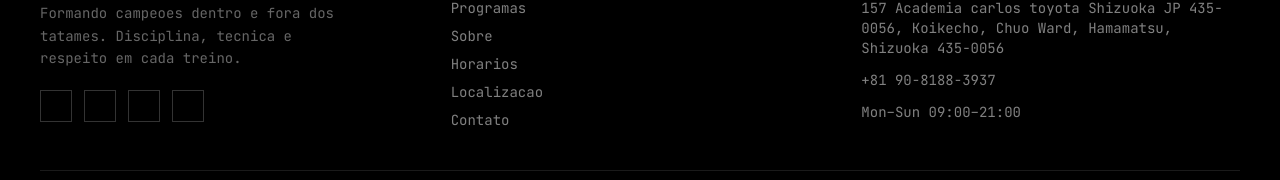
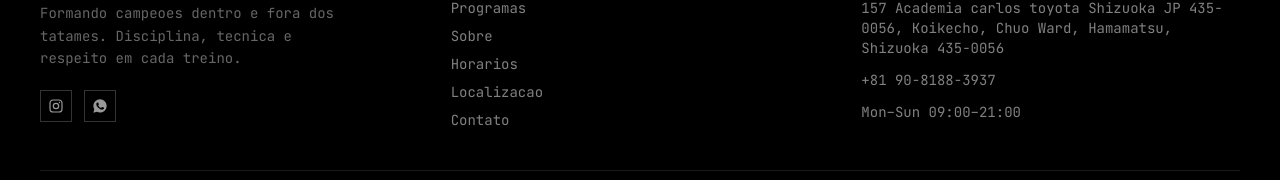
Before and after one commit to leonardkenji/ctbjj-front, a React (Vite) app: page / in a window 1280 px wide. Shown: the part 10564-10744 px from the top of the page. Built offline with nearby package versions, Linux system fonts and the light colour scheme; no server answers.

Commit message:
corrigido algumas coisas quebradas no footer

```diff
--- a/src/layout/Footer.tsx
+++ b/src/layout/Footer.tsx
@@ -1,3 +1,20 @@
+import type { ReactNode } from "react";
+
+const socialIcons: Record<string, ReactNode> = {
+  instagram: (
+    <svg viewBox="0 0 24 24" width="16" height="16" fill="none" stroke="currentColor" strokeWidth="1.8">
+      <rect x="3" y="3" width="18" height="18" rx="5" />
+      <circle cx="12" cy="12" r="4" />
+      <circle cx="17.2" cy="6.8" r="1" fill="currentColor" stroke="none" />
+    </svg>
+  ),
+  whatsapp: (
+    <svg viewBox="0 0 24 24" width="16" height="16" fill="currentColor">
+      <path d="M12.04 2C6.58 2 2.13 6.45 2.13 11.91c0 1.75.46 3.46 1.32 4.96L2.05 22l5.25-1.38a9.87 9.87 0 0 0 4.73 1.2h.01c5.46 0 9.91-4.45 9.91-9.91S17.5 2 12.04 2Zm5.8 14.03c-.24.68-1.4 1.3-1.93 1.38-.5.08-1.12.11-1.8-.11-.42-.13-.95-.31-1.64-.6-2.88-1.24-4.76-4.13-4.9-4.32-.14-.19-1.17-1.56-1.17-2.98 0-1.42.74-2.11 1.01-2.4.26-.29.57-.36.76-.36.19 0 .38 0 .55.01.18.01.41-.07.64.49.24.57.81 1.99.88 2.13.07.14.12.31.02.5-.1.19-.15.31-.29.48-.15.17-.31.38-.44.51-.15.15-.3.31-.13.6.17.29.75 1.24 1.62 2.01 1.11 1 2.05 1.31 2.34 1.46.29.15.46.13.63-.08.17-.21.72-.84.91-1.13.19-.29.38-.24.63-.14.26.1 1.65.78 1.94.92.29.14.48.21.55.33.07.12.07.68-.17 1.36Z" />
+    </svg>
+  ),
+};
+
 export const Footer = () => {
   return (
     <footer className="bg-black text-white/60 text-sm px-6 md:px-10 py-12 mt-10">
@@ -12,9 +29,12 @@ export const Footer = () => {
             Formando campeoes dentro e fora dos tatames. Disciplina, tecnica e respeito em cada treino.
           </p>
           <div className="flex gap-3">
-            {["instagram", "x", "youtube", "tiktok"].map((s) => (
-              <a key={s} href="#" className="w-8 h-8 border border-white/20 flex items-center justify-center hover:border-amber-400 hover:text-amber-400 transition-colors">
-                <i className={`ti ti-brand-${s}`} />
+            {[
+              { s: "instagram", href: "https://www.instagram.com/ctbjjofficial/" },
+              { s: "whatsapp", href: "https://wa.link/882jcb" },
+            ].map(({ s, href }) => (
+              <a key={s} href={href} target="_blank" rel="noopener noreferrer" className="w-8 h-8 border border-white/20 flex items-center justify-center hover:border-amber-400 hover:text-amber-400 transition-colors">
+                {socialIcons[s]}
               </a>
             ))}
           </div>
@@ -24,9 +44,15 @@ export const Footer = () => {
         <div>
           <p className="text-secondary text-xs uppercase tracking-widest mb-4">Links</p>
           <ul className="space-y-2">
-            {["Programas", "Sobre", "Horarios", "Localizacao", "Contato"].map((link) => (
-              <li key={link}>
-                <a href="#" className="text-white/50 hover:text-secondary transition-colors">{link}</a>
+            {[
+              { label: "Programas", href: "/#programs" },
+              { label: "Sobre", href: "/#about" },
+              { label: "Horarios", href: "/#schedule" },
+              { label: "Localizacao", href: "/#locations" },
+              { label: "Contato", href: "https://wa.link/882jcb" },
+            ].map((link) => (
+              <li key={link.label}>
+                <a href={link.href} className="text-white/50 hover:text-secondary transition-colors">{link.label}</a>
               </li>
             ))}
           </ul>
@@ -48,8 +74,8 @@ export const Footer = () => {
       <div className="border-t border-white/10 pt-5 flex flex-col md:flex-row md:justify-between gap-3 text-xs text-white/30">
         <span>2026 CTBJJ. All rights reserved.</span>
         <div className="flex gap-5">
-          <a href="#" className="hover:text-secondary transition-colors">Privacy policy</a>
-          <a href="#" className="hover:text-secondary transition-colors">Terms of service</a>
+          <a href="/legal#privacy-policy" className="hover:text-secondary transition-colors">Privacy policy</a>
+          <a href="/legal#terms-of-service" className="hover:text-secondary transition-colors">Terms of service</a>
         </div>
       </div>
     </footer>
--- a/src/layout/Navbar.tsx
+++ b/src/layout/Navbar.tsx
@@ -56,10 +56,10 @@ export const Navbar = ({ dark = false }: { dark?: boolean }) => {
               </>
             ) : (
               <>
-                <a href="#programs">
+                <a href="https://wa.link/882jcb">
                   <Button size="sm">Quero Treinar!</Button>
                 </a>
-                <Link to="https://wa.link/882jcb">
+                <Link to="/login">
                   <Button className="bg-secondary text-primary" size="sm">Área do Aluno</Button>
                 </Link>
               </>
@@ -104,7 +104,7 @@ export const Navbar = ({ dark = false }: { dark?: boolean }) => {
                   <a href="#programs" onClick={() => setMenuOpen(false)}>
                     <Button className="w-full" size="sm">Quero Treinar!</Button>
                   </a>
-                  <Link to="https://wa.link/882jcb" onClick={() => setMenuOpen(false)}>
+                  <Link to="/login" onClick={() => setMenuOpen(false)}>
                     <Button className="w-full bg-secondary text-primary" size="sm">Área do Aluno</Button>
                   </Link>
                 </>
```
